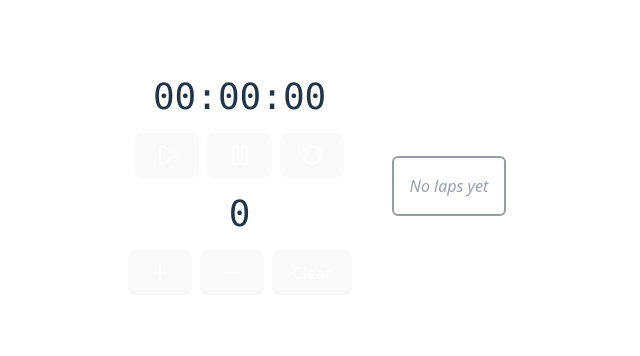
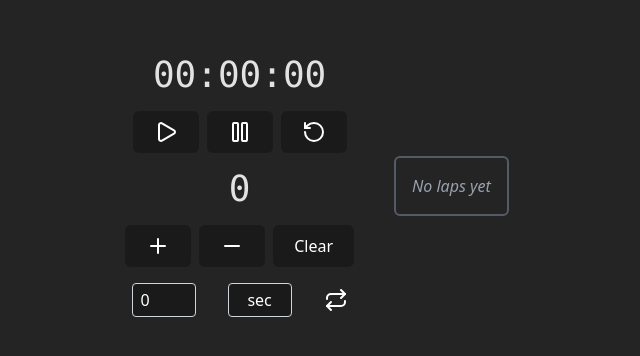
Before and after one commit to econsalvo/timer, a React (Vite) app: page / in a window 1280 px wide. Shown: the part 214-570 px from the top of the page, without its empty margins (323-963 px from the left). Built offline with nearby package versions, Linux system fonts and the light colour scheme.

Commit message:
auto add count

```diff
--- a/src/components/Timer.tsx
+++ b/src/components/Timer.tsx
@@ -1,4 +1,4 @@
-import { Minus, Pause, Play, Plus, RotateCcw } from 'lucide-react';
+import { Minus, Pause, Play, Plus, Repeat, RotateCcw } from 'lucide-react';
 import { useCallback, useEffect, useRef, useState } from 'react';
 import LapTimes from './LapTimes';
 
@@ -7,26 +7,38 @@
     const [running, setRunning] = useState(false);
     const [repCount, setRepCount] = useState(0);
     const [laps, setLaps] = useState<number[]>([]);
+    const [repIntervalInput, setRepIntervalInput] = useState<string>("0");
+    const lastRepTimeRef = useRef<number>(undefined);
+
 
     const intervalRef = useRef<number | null>(null);
 
     useEffect(() => {
-        if (running) {
+        const repIntervalSeconds = parseFloat(repIntervalInput);
+        if (running && !isNaN(repIntervalSeconds)) {
             intervalRef.current = window.setInterval(() => {
-                setTime((prev) => prev + 10);
+                setTime((prevTime) => {
+                    const newTime = prevTime + 10;
+
+                    const repIntervalMs = repIntervalSeconds * 1000;
+
+                    if (lastRepTimeRef.current && repIntervalMs > 0 && newTime - lastRepTimeRef.current >= repIntervalMs) {
+                        setRepCount((prev) => prev + 1);
+                        lastRepTimeRef.current = newTime;
+                    }
+
+                    return newTime;
+                });
             }, 10);
         } else {
-            if (intervalRef.current) {
-                clearInterval(intervalRef.current);
-            }
+            if (intervalRef.current) clearInterval(intervalRef.current);
         }
 
         return () => {
-            if (intervalRef.current) {
-                clearInterval(intervalRef.current);
-            }
+            if (intervalRef.current) clearInterval(intervalRef.current);
         };
-    }, [running]);
+    }, [running, repIntervalInput]);
+
 
     const formatTime = useCallback((ms: number) => {
         const minutes = Math.floor(ms / 60000);
@@ -60,27 +72,43 @@
             <div className="flex flex-col items-center space-y-4">
                 <div className="text-4xl font-mono">{formatTime(time)}</div>
                 <div className="flex space-x-2">
-                    <button className="px-4 py-2 text-white rounded" onClick={() => setRunning(true)} disabled={running}>
+                    <button className="default-btn" onClick={() => setRunning(true)} disabled={running}>
                         <Play />
                     </button>
-                    <button className="px-4 py-2 text-white rounded" onClick={() => setRunning(false)} disabled={!running}>
+                    <button className="default-btn" onClick={() => setRunning(false)} disabled={!running}>
                         <Pause />
                     </button>
-                    <button className="px-4 py-2 text-white rounded" onClick={() => resetTimer()}>
+                    <button className="default-btn" onClick={() => resetTimer()}>
                         <RotateCcw />
                     </button>
                 </div>
                 <div className="text-4xl font-mono">{repCount}</div>
                 <div className="flex space-x-2">
-                    <button className="flex px-4 py-2 text-white rounded" onClick={() => setRepCount(prev => prev + 1)} >
+                    <button className="default-btn" onClick={() => setRepCount(prev => prev + 1)} >
                         <Plus />
                     </button>
-                    <button className="flex px-4 py-2 text-white rounded" onClick={decrementRepCount} >
+                    <button className="default-btn" onClick={decrementRepCount} >
                         <Minus />
                     </button>
-                    <button className="flex px-4 py-2 text-white rounded" onClick={clearAll} >
+                    <button className="default-btn" onClick={clearAll} >
                         Clear
                     </button>
+                </div>
+                <div className="flex items-center space-x-2 gap-6">
+                    <input
+                        type="number"
+                        min="1"
+                        value={repIntervalInput}
+                        onChange={(e) => setRepIntervalInput(e.target.value)}
+                        className="input-addon"
+                    />
+                    <span className="input-addon">sec</span>
+                    <label className="text-white">
+                        <Repeat
+                            className="text-white hover:text-[#535bf2] cursor-pointer transition-colors duration-200"
+                            onClick={() => setRepIntervalInput("")}
+                        />
+                    </label>
                 </div>
             </div>
             <LapTimes laps={laps} formatTime={formatTime} />
--- a/src/index.css
+++ b/src/index.css
@@ -37,34 +37,20 @@
   line-height: 1.1;
 }
 
-button {
-  border-radius: 8px;
-  border: 1px solid transparent;
-  padding: 0.6em 1.2em;
-  font-size: 1em;
-  font-weight: 500;
-  font-family: inherit;
-  background-color: #1a1a1a;
-  cursor: pointer;
-  transition: border-color 0.25s;
+.default-btn {
+  @apply rounded-md border border-transparent px-5 py-2 text-base font-medium bg-[#1a1a1a] text-white cursor-pointer transition-colors duration-200;
 }
-button:hover {
+
+.input-addon {
+  @apply w-16 px-2 py-1 text-white bg-[#1a1a1a] border border-gray-300 rounded appearance-none
+    [&::-webkit-inner-spin-button]:appearance-none
+    [&::-webkit-outer-spin-button]:appearance-none;
+}
+.default-btn:hover {
   border-color: #646cff;
 }
-button:focus,
-button:focus-visible {
+
+.default-btn:focus,
+.default-btn:focus-visible {
   outline: 4px auto -webkit-focus-ring-color;
 }
-
-@media (prefers-color-scheme: light) {
-  :root {
-    color: #213547;
-    background-color: #ffffff;
-  }
-  a:hover {
-    color: #747bff;
-  }
-  button {
-    background-color: #f9f9f9;
-  }
-}
```
